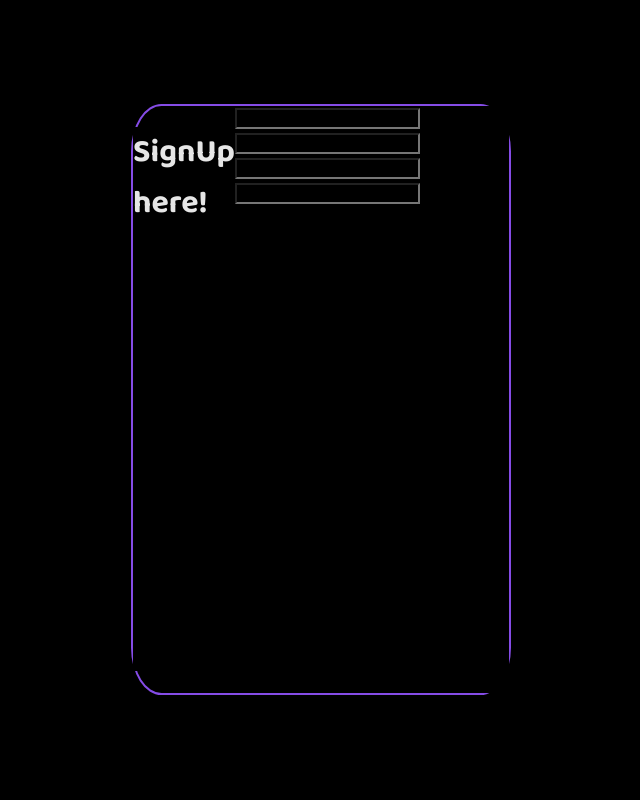
After one commit to ricoderr/NOTE-X, a Django app: page /signUp/ in a window 1280 px wide. The commit adds this page. Shown: the whole page, without its empty margins (314-954 px from the left). Run offline with Django 5.2, Linux system fonts and the light colour scheme.

Commit message:
Update #2
New page: SIgnUp

```diff
--- /dev/null
+++ b/base/static/css/signUp.css
@@ -0,0 +1,31 @@
+@import url('https://fonts.googleapis.com/css2?family=Baloo+2:wght@400..800&display=swap');
+*{
+    background-color: black;
+
+}
+body{
+    height: 97.8vh;
+    width: 98vw;
+    display: flex;
+    justify-content: center;
+    align-items: center;
+}
+:root{
+    --p-color: #854ce6;
+    --s-color: #f4a6d7;
+    --t-color: #e6e6e6;
+}
+main{
+    display: flex;
+    justify-content: center;
+    font-family: "Baloo 2";
+    width: 30%;
+    height: 75%;
+    border: 2px solid var(--p-color);
+    border-radius: 8%;
+}
+main h1{
+    display: inline-block;
+    color: var(--t-color);
+
+}
--- /dev/null
+++ b/base/templates/signUp.html
@@ -0,0 +1,29 @@
+{% load static %}
+<!DOCTYPE html>
+<html lang="en">
+<head>
+    <meta charset="UTF-8">
+    <meta name="viewport" content="width=device-width, initial-scale=1.0">
+    <title>SignUp</title>
+    <link rel="stylesheet" href="{% static 'css/signUp.css' %}">
+</head>
+<body>
+    <main>
+        <h1>SignUp here!</h1>
+
+        <form action="">
+            <input type="text">
+            <label for="">First Name</label>
+
+            <input type="text">
+            <label for="">Last Name</label>
+
+            <input type="text">
+            <label for=""></label>
+
+            <input type="text">
+            <label for=""></label>
+        </form>
+    </main>
+</body>
+</html>
--- a/base/urls.py
+++ b/base/urls.py
@@ -1,5 +1,7 @@
 from django.urls import path
 from . import views
+
 urlpatterns = [
-    path('', views.home, name= "home")
+    path('', views.home, name= "home"),
+    path('signUp/', views.signUp, name="signUp")
 ]
--- a/base/views.py
+++ b/base/views.py
@@ -6,3 +6,6 @@ def home(request):
     Snotes = Sticky_notes.objects.all()
     return render(request,"home.html",{"notes": notes,
                                        "Snotes": Snotes})
+
+def signUp(request):
+    return render(request,"signUp.html")
```
Also changed, not shown: base/static/css/main.css (renamed from base/static/css/styles.css, +0 -30 lines), base/templates/home.html (+2 -10 lines).
